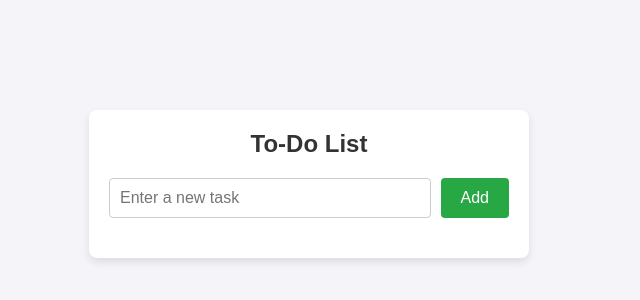
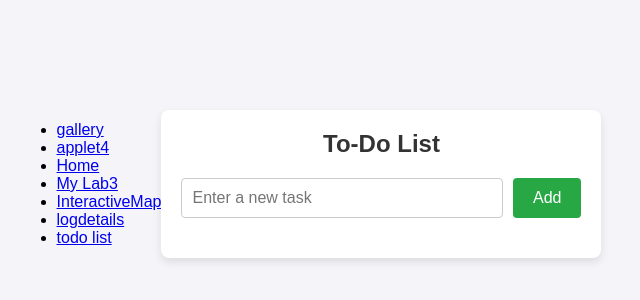
Before and after one commit to NATHAlYNJANE/it24, a plain HTML site: page todolist.html in a window 1280 px wide. Shown: the part 216-516 px from the top of the page, without its empty margins (331-971 px from the left). Drawn offline with Linux system fonts and the light colour scheme.

Commit message:
add navigation bar

```diff
--- a/todolist.html
+++ b/todolist.html
@@ -103,6 +103,17 @@
         }
     </style>
 <body>
+    <nav class="navbar">
+        <ul>
+            <li><a href="gallery.html">gallery</a></li>
+            <li><a href="applet4.html">applet4</a></li>
+            <li><a href="home.html">Home</a></li>
+            <li><a href="lab3.html">My Lab3</a></li>
+            <li><a href="map.html">InteractiveMap</a></li>
+            <li><a href="logdetails.html">logdetails</a></li>
+            <li><a href="todolist.html">todo list</a></li>
+        </ul>
+    </nav>
     <div class="todo-container">
         <h1>To-Do List</h1>
         <form class="todo-form" id="todoForm">
```
Also changed, not shown: applet4.html (+1 -0 lines), gallery.html (+1 -0 lines), home.html (+1 -0 lines), lab3.html (+1 -0 lines), logdetails.html (+1 -0 lines), map.html (+1 -0 lines).
